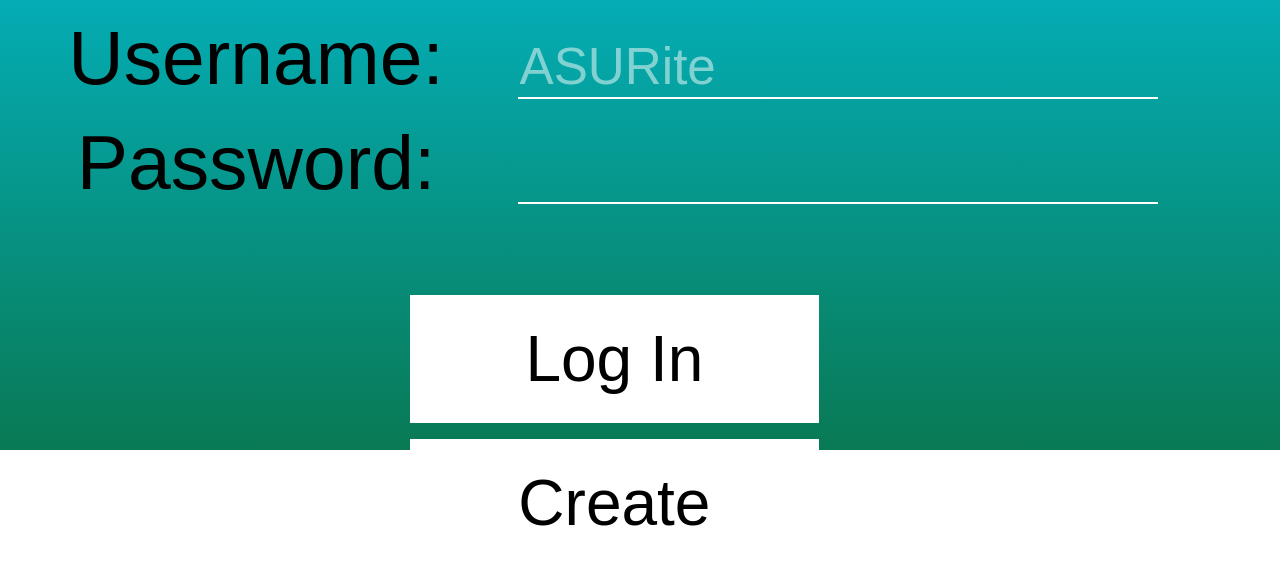
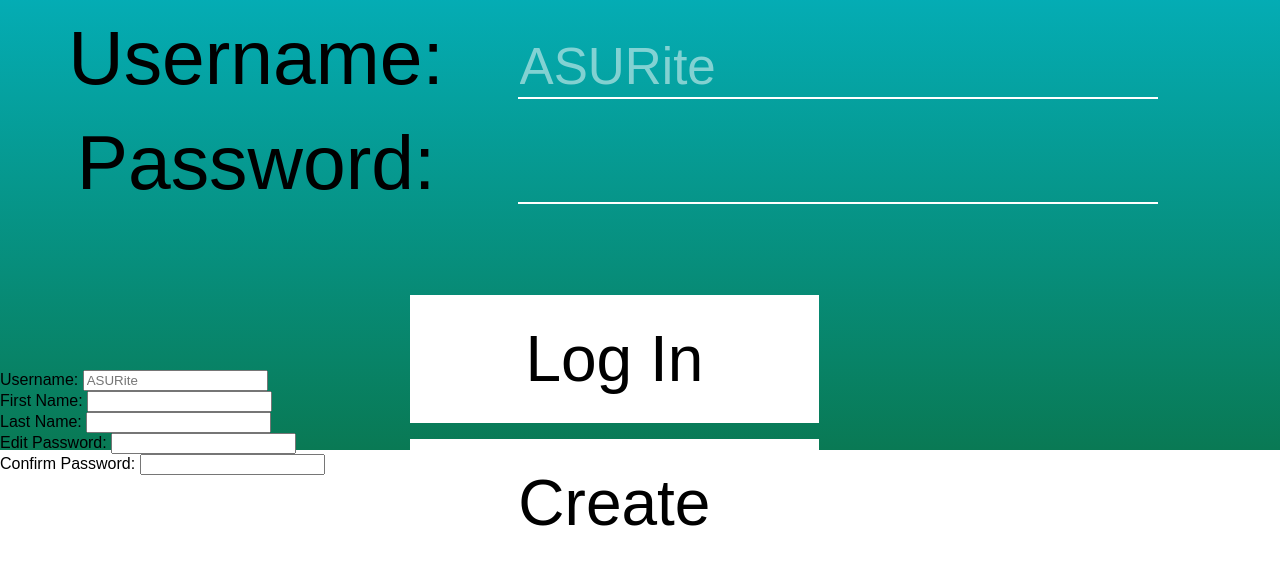
Before and after one commit to JoeBingham2019/-2InInnovation, a plain HTML site: page www/index.html in a window 1280 px wide. Shown: the part 350-917 px from the top of the page. Drawn offline with Linux system fonts and the light colour scheme.

Commit message:
minor changes

```diff
--- a/www/index.html
+++ b/www/index.html
@@ -41,9 +41,9 @@
 
   <!----------------------------------Tab 1: Log In Page---------------------------------->
 
-    <div id="LogIn"   class="tabContent active" style="background-color: #f1f1f1">
+    <div id="LogIn"   class="tabContent active" style="background-color: #8C1D40">
       <div id='loginBody'>
-        <h3 id='loginHeading'>Study Buddy</h3>
+        <h3 id='loginHeading'>STUDY BUDDY</h3>
           <div class='loginLabelBlock'>
               <label class='loginLabel'>Username: </label>
               <input class='loginInput' type='text' id='asurite' placeholder="ASURite">
@@ -52,7 +52,7 @@
               <label class='loginLabel'>Password: </label>
               <input class='loginInput' type='Password' id='loginPassword' >
           </div>
-          <p id='error'>Woops! Invalid username or password</p>
+          <p id='error'>Woops! Invalid Username or Password!</p>
           <button id='loginButton' type='button' onclick='login()'>Log In</button>
           <button id='createButton' type='button' onclick='create()'>Create</button>
 
@@ -61,7 +61,7 @@
 
       <!-------------------------------Tab 2: Create Account Page---------------------------------->
 
-    <div id="createAccount"   class="tabContent" style="background-color: #f1f1f1">
+    <div id="createAccount"   class="tabContent" style="background-color: #8C1D40">
       <div id='createBody'>
         <br />
         <br />
@@ -82,7 +82,7 @@
               <input class='createInput' id='firstPassword' type='password' >
           </div>
           <div class='createLabelBlock'>
-              <label class='createLabel'>Password: </label>
+              <label class='createLabel'>Confirm Password: </label>
               <input class='createInput' id='passwordVerify' type='password' onkeyup='confirmPassword(this)'>
           </div>
 
@@ -108,6 +108,30 @@
 
     </div>
 
+  <!-------------------------------Tab 3: Profile Page---------------------------------->
+          <div class='profileLabelBlock'>
+              <label class='profileLabel'>Username: </label>
+              <input class='profileInput' type='text' id='username' placeholder="ASURite">
+          </div>
+          <div class='profileLabelBlock'>
+              <label class='profileLabel'>First Name: </label>
+              <input class='profileInput' type='text' id='firstName' placeholder="">
+          </div>
+          <div class='profileLabelBlock'>
+              <label class='profileLabel'>Last Name: </label>
+              <input class='profileInput' type='text' id='lastName' placeholder="">
+          </div>
+          <div class='profileLabelBlock'>
+              <label class='profileLabel'>Edit Password: </label>
+              <input class='profileInput' id='firstPassword' type='password' >
+          </div>
+          <div class='profileLabelBlock'>
+              <label class='profileLabel'>Confirm Password: </label>
+              <input class='profileInput' id='passwordVerify' type='password' onkeyup='confirmPassword(this)'>
+          </div>
+
+
+
     <!----------------------------------Tab 3: Home Page---------------------------------->
 
     <div id="logout"   class="tabContent" style="background-color: rgba(0, 255, 0, 0.650)">
```
